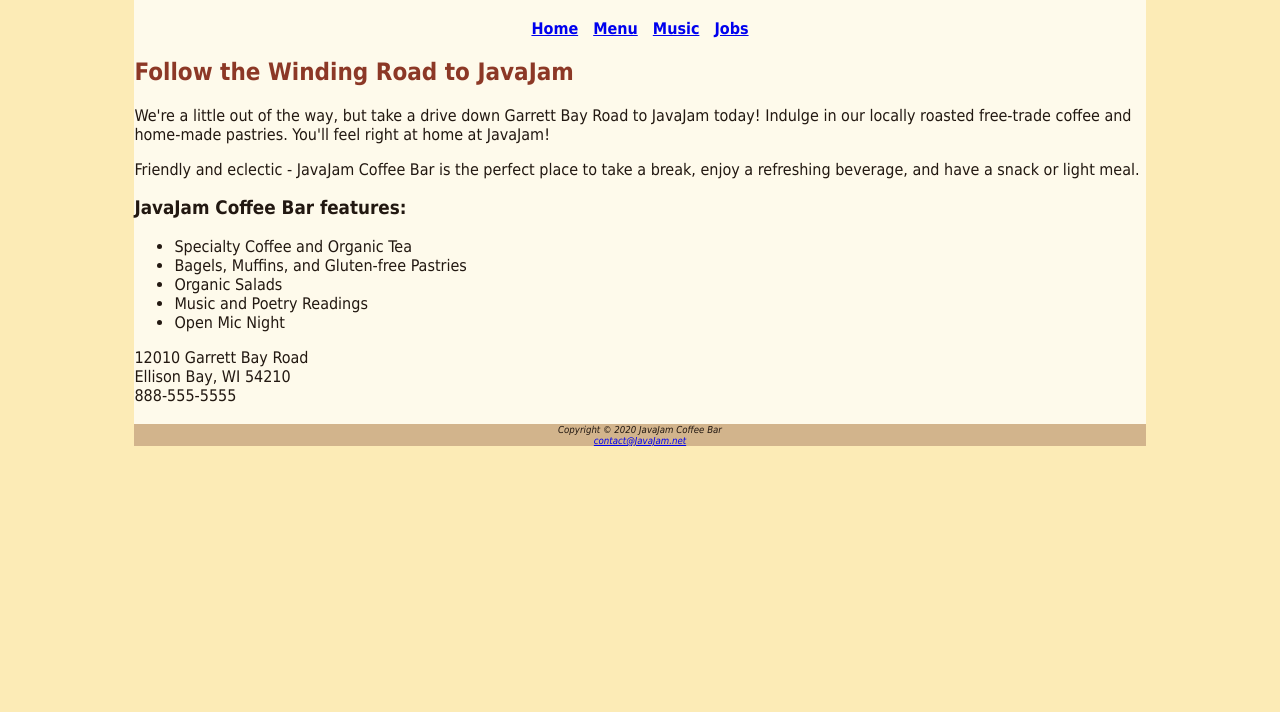
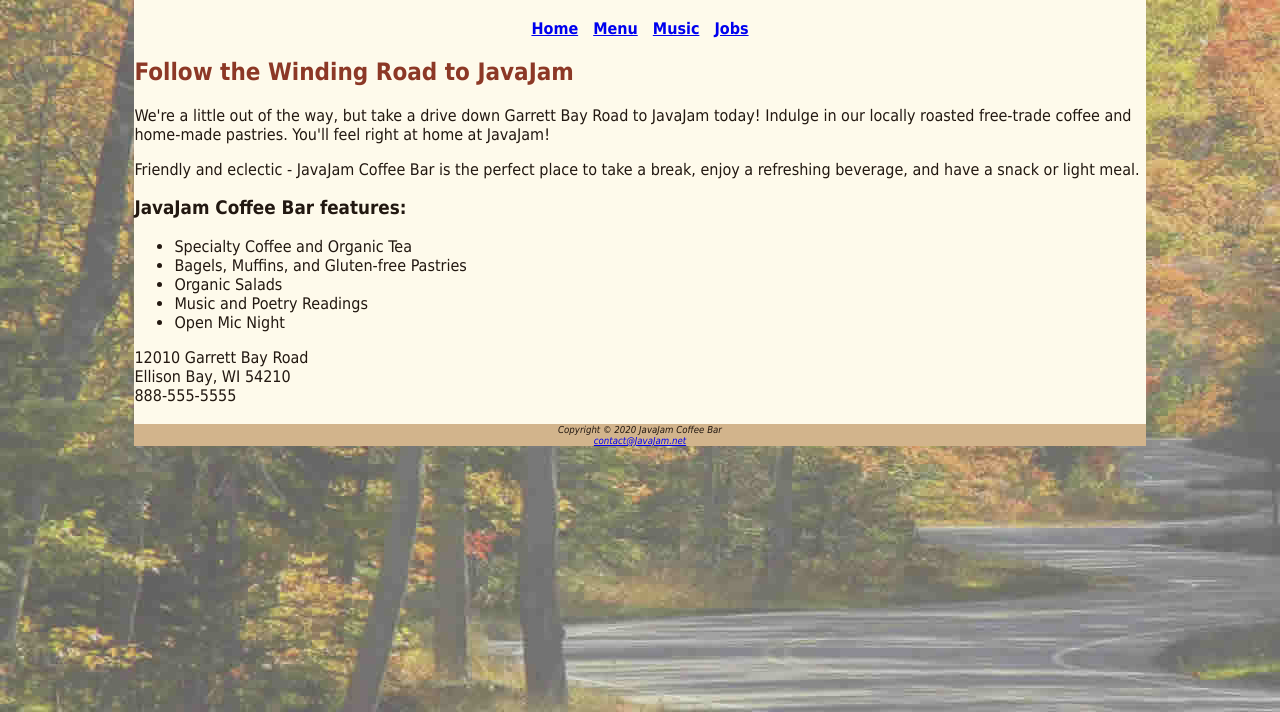
Before and after one commit to jasl0801/JavaJam, a plain HTML site: page index.html in a window 1280 px wide. Shown: the part 88-800 px from the top of the page. Drawn offline with Linux system fonts and the light colour scheme.

Commit message:
Update javajam.css

```diff
--- a/javajam.css
+++ b/javajam.css
@@ -1,6 +1,10 @@
-body { background-color: #FCEBB6;
-       color: #221811;
-	   font-family: Tahoma, Arial, sans-serif;
+body { 	background-color: #FCEBB6;
+	background-image: url(fadedroad50.jpg);
+
+
+
+       	color: #221811;
+	font-family: Tahoma, Arial, sans-serif;
 }
 #wrapper { background-color: #FEFAEB;
            margin-left: auto;
```
